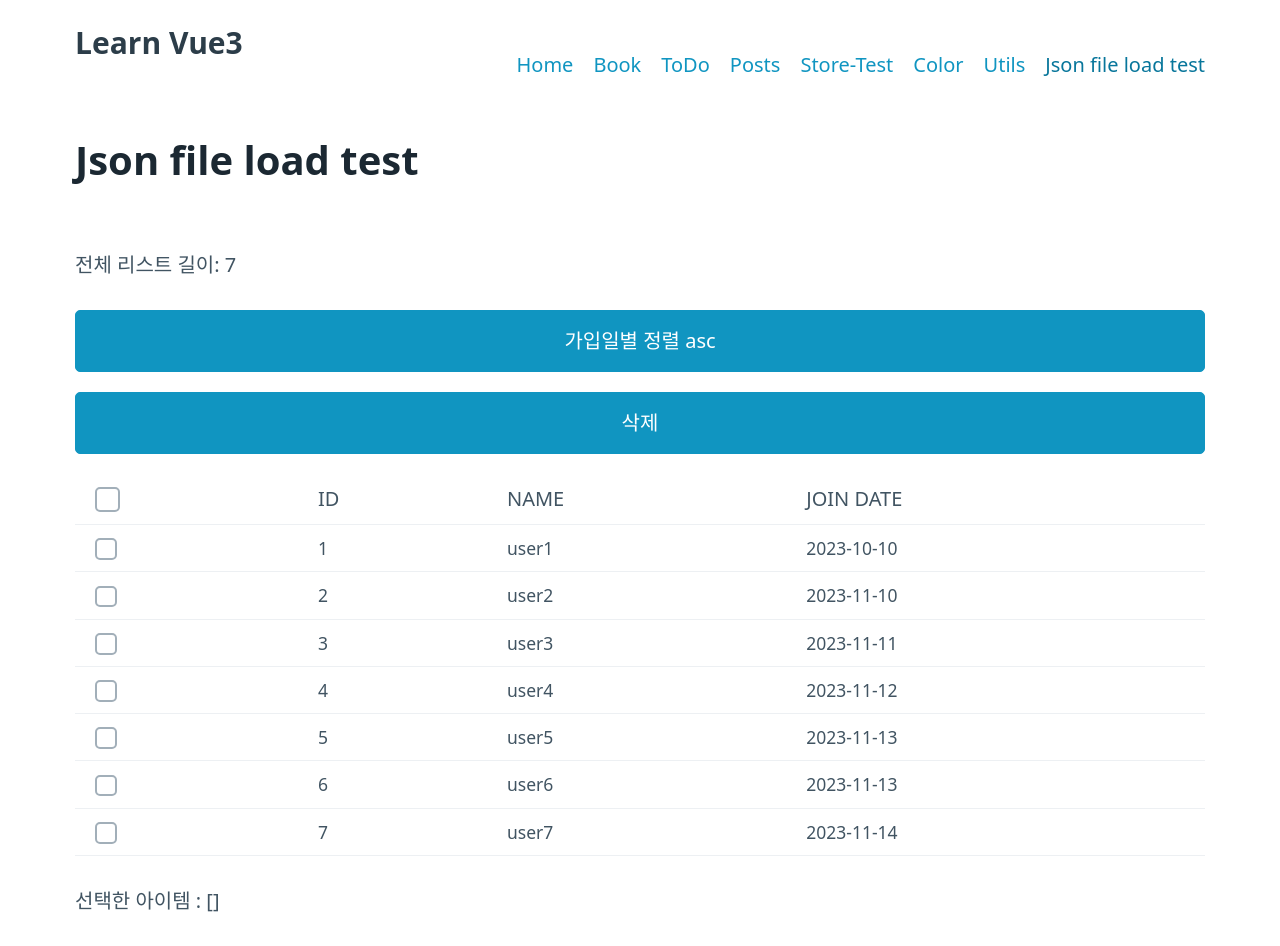
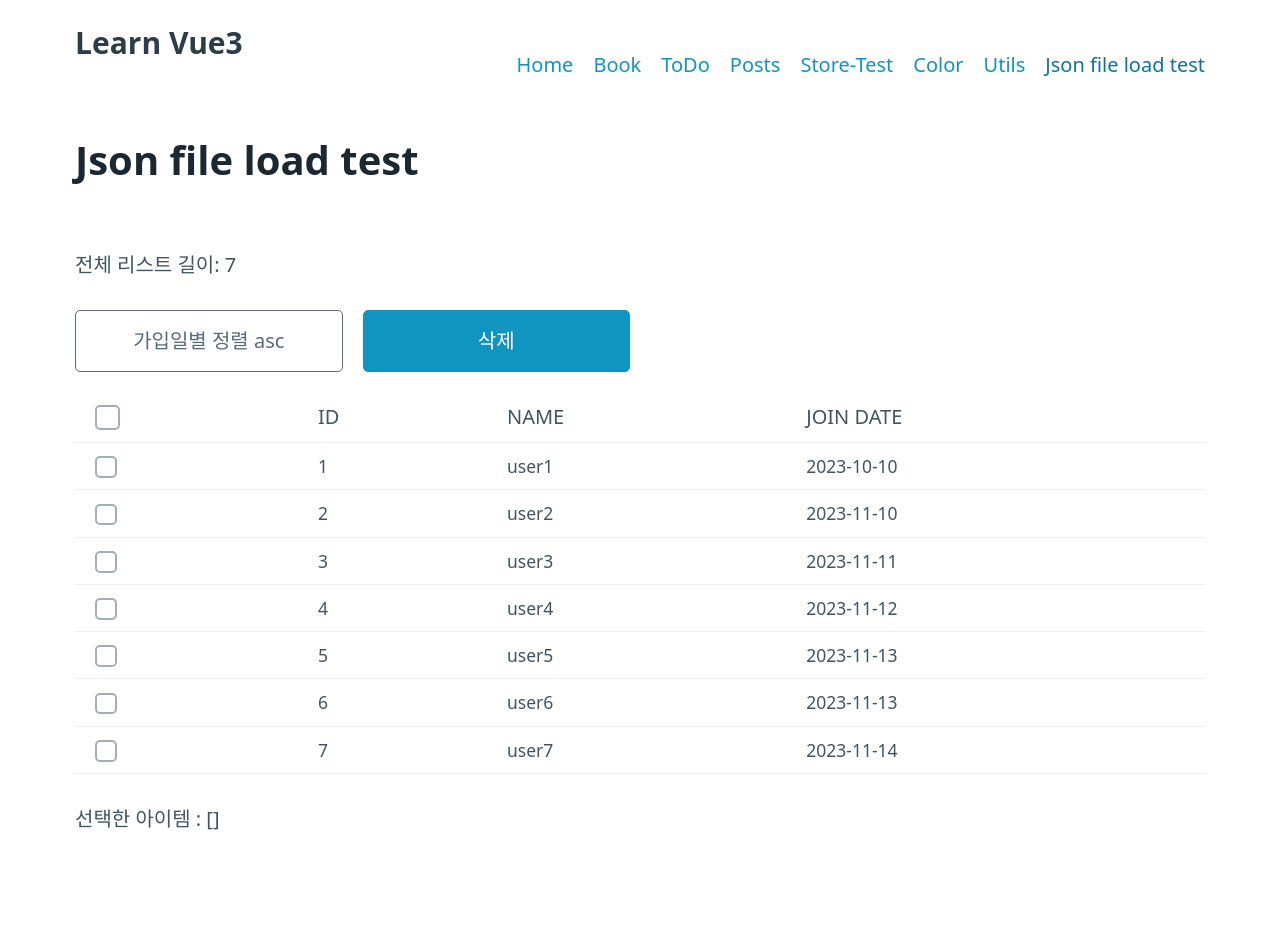
Before and after one commit to kenux196/learn-vue3, a Vue app: page /json-test in a window 1280 px wide. After the commit the page ends 864 px from the top, so only its background shows below. Built offline with nearby package versions, Linux system fonts and the light colour scheme.

Commit message:
modify css

```diff
--- a/src/views/JsonLoadView.vue
+++ b/src/views/JsonLoadView.vue
@@ -58,8 +58,14 @@ function deleteUser() {
 <template>
   <h1>Json file load test</h1>
   <p>전체 리스트 길이: {{ userList.length }}</p>
-  <button @click="sortJoinDate">가입일별 정렬 {{ sortType }}</button>
-  <button @click="deleteUser">삭제</button>
+  <div class="grid">
+    <button class="outline secondary" @click="sortJoinDate">
+      가입일별 정렬 {{ sortType }}
+    </button>
+    <button @click="deleteUser">삭제</button>
+    <div></div>
+    <div></div>
+  </div>
   <table>
     <tr>
       <th>
```
